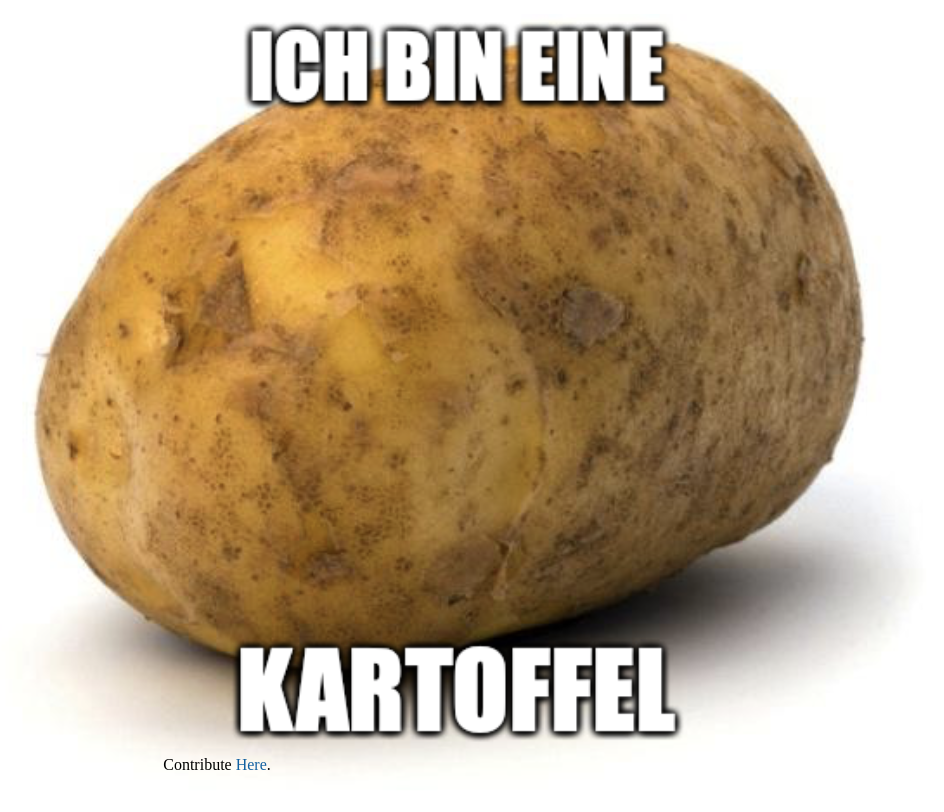
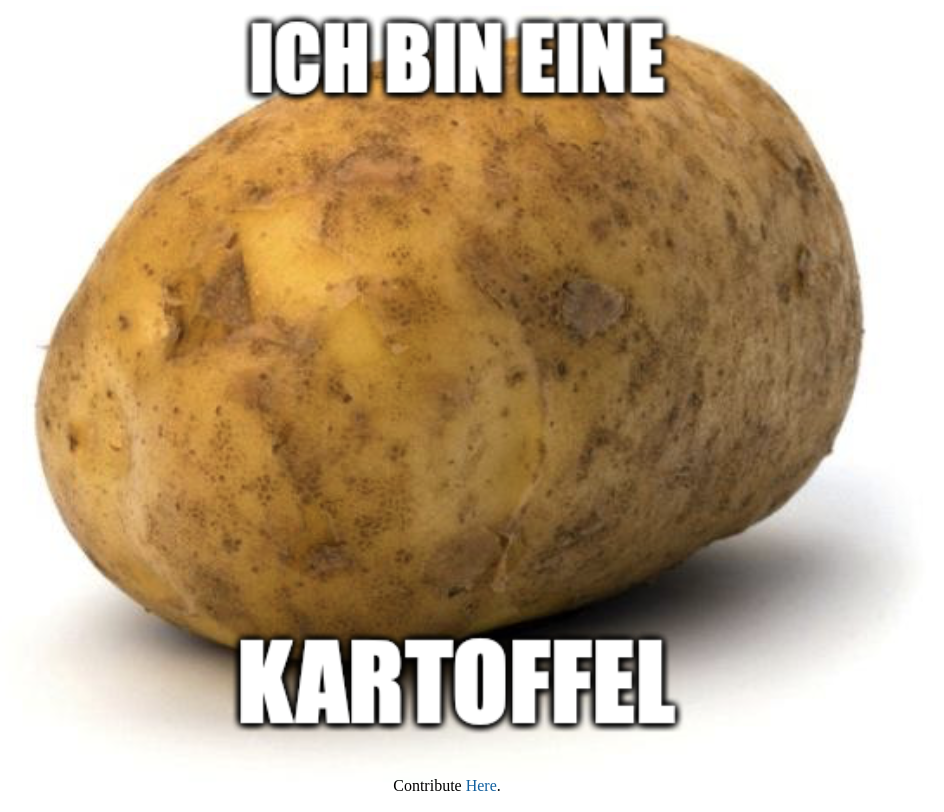
Before and after one commit to viniciuskneves/ichbineinekartoffel.de, a website: page index.html in a window 1280 px wide. Shown: the whole page, without its empty margins (193-1137 px from the left). Drawn offline with Linux system fonts and the light colour scheme.

Commit message:
Add footer to repo link
Also, add CSS properties to body, html tags.

```diff
--- a/index.html
+++ b/index.html
@@ -19,24 +19,34 @@
   <title>Ich bin eine Kartoffel</title>
   <style>
     body {
+      margin: 0;
+      padding: 0;
       display: flex;
-      justify-content: center;
+      align-items: center;
+      justify-content: space-evenly;
     }
-
     img {
       max-height: 100vh;
       max-width: 100%;
     }
 
     footer {
+      z-index: 50;
       position: absolute;
       display: flex;
-      width: 100vh;
+      width: 100%;
       bottom: 0;
       left: 0;
-      padding: 10px;
+      right: 0;
+      padding: 0;
+      margin: 0;
       align-items: center;
       justify-content: center;
+    }
+
+    footer p {
+        margin: 5px;
+        padding: 0;
     }
 
     a {
@@ -52,7 +62,7 @@
 <body>
   <img src="./ichbineinekartoffel.png" alt="Ich bin eine kartoffel : I am a potato" />
   <footer>
-    <p>Contribute <a href="https://github.com/viniciuskneves/ichbineinekartoffel.de/" target="_blank">Here</a>.<p>
+    <p>Contribute <a href="https://github.com/viniciuskneves/ichbineinekartoffel.de/" target="_blank">Here</a>.</p>
   </footer>
 </body>
 </html>
```
